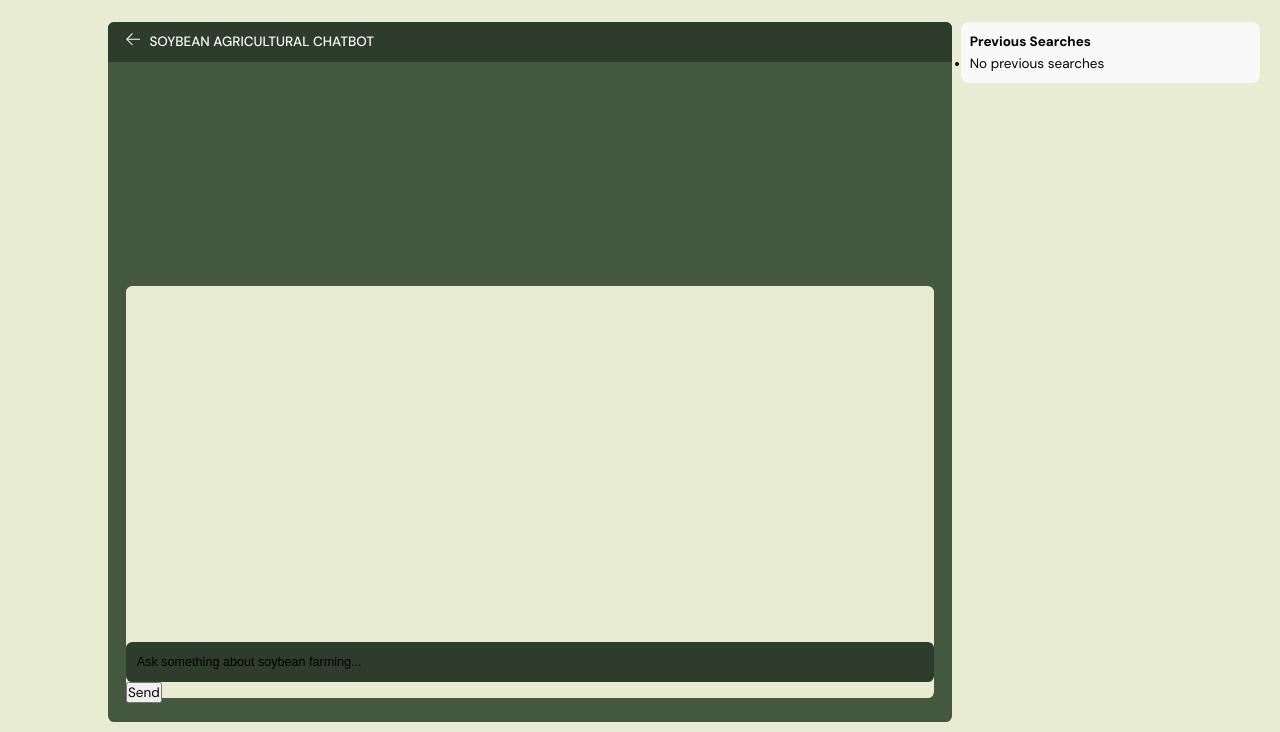
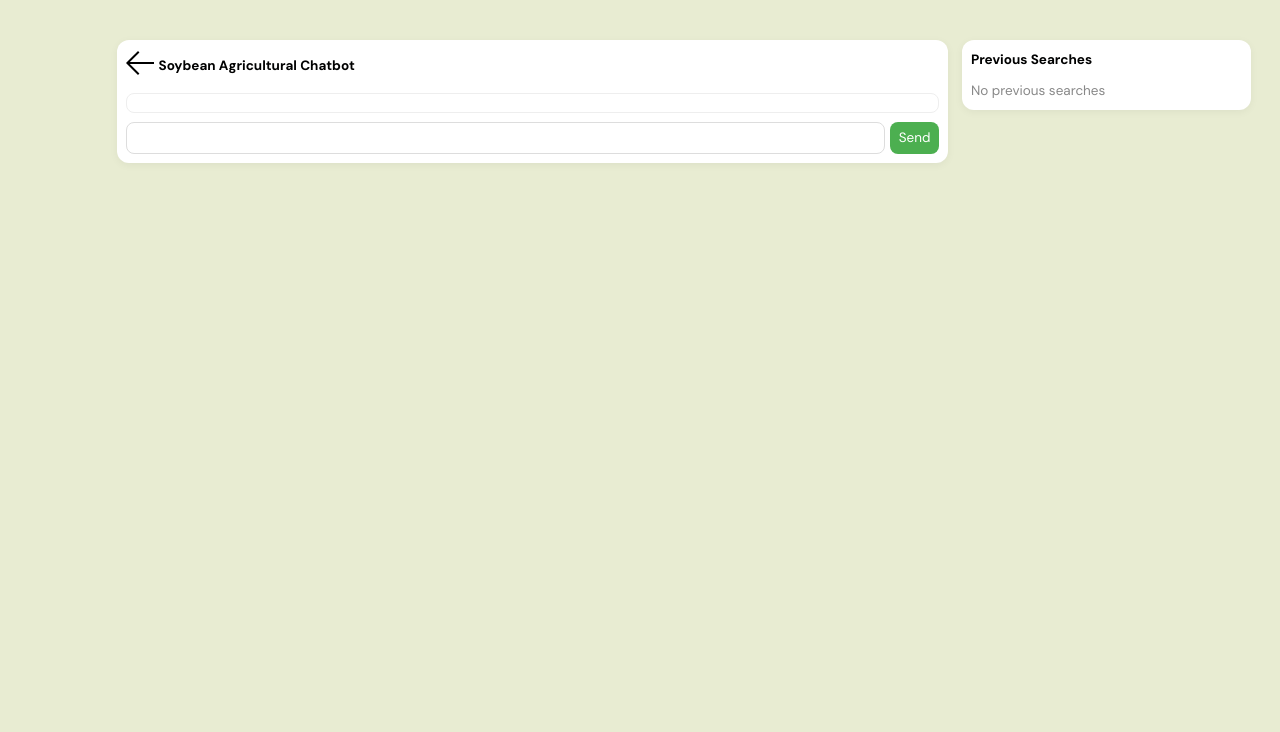
Before and after one commit to OchiengGideon/SoyBeans-Chart-Agent, a Django app: page /chart/ in a window 1280 px wide. Shown: the part 68-800 px from the top of the page. Run offline with Django 4.2, Linux system fonts and the light colour scheme; a user stored in the database is signed in; parts of the project's set-up code (start-up, migrations or seed data) failed here and were passed over.

Commit message:
Refactor chat interface for improved layout and user experience

```diff
--- a/Soybeans Chart Agent/FSRP/templates/FSRP/chart.html
+++ b/Soybeans Chart Agent/FSRP/templates/FSRP/chart.html
@@ -3,50 +3,40 @@
 
 {% block content %}
 <main class="profile-page layout layout--2">
-  <div class="container" style="display: flex; gap: 1rem;">
-    <!-- Chat Section: occupies 3/4 of width -->
-    <div class="room" style="flex: 3;">
-      <div class="room__top">
-        <div class="room__topLeft">
-          <a href="{% url 'home' %}">
-            <!-- Back Arrow Icon -->
-            <svg version="1.1" xmlns="http://www.w3.org/2000/svg" width="32" height="32" viewBox="0 0 32 32">
-              <title>arrow-left</title>
-              <path d="M13.723 2.286l-13.723 13.714 13.719 13.714 1.616-1.611-10.96-10.96h27.625v-2.286h-27.625l10.965-10.965-1.616-1.607z"></path>
-            </svg>
-          </a>
-          <h3>Soybean Agricultural Chatbot</h3>
-        </div>
+  <div class="container" style="display: flex; gap: 1.5rem; padding: 2rem 1rem;">
+
+    <!-- Chat Section -->
+    <section class="chat-section" style="flex: 3; background: #fff; border-radius: 12px; box-shadow: 0 2px 8px rgba(0,0,0,0.05); display: flex; flex-direction: column; padding: 1rem;">
+
+      <div class="chat-header" style="display: flex; align-items: center; gap: 0.5rem; margin-bottom: 1rem;">
+        <a href="{% url 'home' %}">
+          <svg xmlns="http://www.w3.org/2000/svg" width="28" height="28" viewBox="0 0 32 32"><path d="M13.723 2.286l-13.723 13.714 13.719 13.714 1.616-1.611-10.96-10.96h27.625v-2.286h-27.625l10.965-10.965-1.616-1.607z"/></svg>
+        </a>
+        <h3 style="margin: 0;">Soybean Agricultural Chatbot</h3>
       </div>
 
-      <div class="room__box scroll">
-        <div class="room__conversation">
-          <div class="threads scroll" id="chat"></div>
-        </div>
-      </div>
+      <div class="chat-box scroll" style="flex: 1; overflow-y: auto; border: 1px solid #eee; border-radius: 8px; padding: 1rem; margin-bottom: 1rem;" id="chat"></div>
 
-      <div class="room__message">
-        <form onsubmit="sendMessage(); return false;">
-          {% csrf_token %}
-          <input type="text" name="body" id="user_input" placeholder="Ask something about soybean farming..." />
-          <button type="submit">Send</button>
-        </form>
-      </div>
-    </div>
+      <form onsubmit="sendMessage(); return false;" class="chat-input-form" style="display: flex; gap: 0.5rem;">
+        {% csrf_token %}
+        <input type="text" name="body" id="user_input" placeholder="Ask something about soybean farming..." style="flex: 1; padding: 0.75rem; border-radius: 8px; border: 1px solid #ddd;" />
+        <button type="submit" style="padding: 0.75rem 1rem; border-radius: 8px; border: none; background-color: #4CAF50; color: white;">Send</button>
+      </form>
+    </section>
     <!-- End Chat Section -->
 
-    <!-- Previous Searches Section: occupies 1/4 of width -->
-    <aside class="previous-searches" style="flex: 1; background: #f9f9f9; border-radius: 8px; padding: 1rem;">
-      <h4 class="previous-searches__title">Previous Searches</h4>
-      <ul class="previous-searches__list scroll">
+    <!-- Previous Searches Section -->
+    <aside class="previous-searches" style="flex: 1; background: #fff; border-radius: 12px; box-shadow: 0 2px 8px rgba(0,0,0,0.05); padding: 1rem; display: flex; flex-direction: column;">
+      <h4 style="margin-bottom: 1rem;">Previous Searches</h4>
+      <ul class="scroll" style="list-style: none; padding: 0; margin: 0; flex: 1; overflow-y: auto;">
         {% if request.session.previous_queries %}
           {% for query in request.session.previous_queries %}
-            <li class="previous-searches__item">
-              <button type="button" onclick="repeatSearch('{{ query }}')">{{ query }}</button>
+            <li style="margin-bottom: 0.5rem;">
+              <button type="button" onclick="repeatSearch('{{ query }}')" style="width: 100%; padding: 0.5rem; border: none; background: #f1f1f1; border-radius: 8px;">{{ query }}</button>
             </li>
           {% endfor %}
         {% else %}
-          <li class="previous-searches__empty">No previous searches</li>
+          <li style="color: #888;">No previous searches</li>
         {% endif %}
       </ul>
     </aside>
@@ -58,7 +48,6 @@
 
 {% block scripts %}
 <script>
-  // CSRF helper
   function getCookie(name) {
     let cookieValue = null;
     if (document.cookie && document.cookie !== '') {
@@ -74,17 +63,15 @@
     return cookieValue;
   }
 
-  // Send message with chat injection
   async function sendMessage() {
     const user_input = document.getElementById('user_input').value;
     const csrftoken = getCookie('csrftoken');
     if (!user_input) return;
 
-    // Append user message
     const chat = document.getElementById('chat');
-    chat.innerHTML += `<div class="thread user-thread"><div class="thread__details"><strong>You:</strong> ${user_input}</div></div>`;
+    chat.innerHTML += `<div class="thread user-thread" style="margin-bottom: 1rem;"><strong>You:</strong> ${user_input}</div>`;
 
-    // Save to previous searches
+    // Save to previous queries
     fetch('/save-query', {
       method: 'POST',
       headers: {
@@ -94,7 +81,6 @@
       body: `query=${encodeURIComponent(user_input)}`
     });
 
-    // Fetch bot response
     const res = await fetch('/ask', {
       method: 'POST',
       headers: {
@@ -107,14 +93,13 @@
     const data = await res.json();
     const response = data.response;
 
-    // Build bot reply
     let replyHTML;
     if (!response || !response.answer) {
-      replyHTML = `<div class="thread bot-thread"><div class="thread__details"><strong>Bot:</strong> Sorry, I couldn’t generate a helpful response.</div></div>`;
+      replyHTML = `<div class="thread bot-thread" style="margin-bottom: 1rem;"><strong>Bot:</strong> Sorry, I couldn’t generate a helpful response.</div>`;
     } else {
-      replyHTML = `<div class="thread bot-thread"><div class="thread__details"><strong>Bot:</strong><p>${response.answer}</p>`;
+      replyHTML = `<div class="thread bot-thread" style="margin-bottom: 1rem;"><strong>Bot:</strong><p>${response.answer}</p>`;
 
-      if (response.recommendations && response.recommendations.length > 0) {
+      if (response.recommendations?.length > 0) {
         replyHTML += `<p><strong>Recommendations:</strong></p><ul>`;
         response.recommendations.forEach(item => {
           replyHTML += `<li>${item}</li>`;
@@ -126,7 +111,7 @@
         replyHTML += `<p><em>Location-specific advice: ${response.location}</em></p>`;
       }
 
-      replyHTML += `</div></div>`;
+      replyHTML += `</div>`;
     }
 
     chat.innerHTML += replyHTML;
@@ -134,7 +119,6 @@
     chat.scrollTop = chat.scrollHeight;
   }
 
-  // Repeat a previous search
   function repeatSearch(query) {
     document.getElementById('user_input').value = query;
     sendMessage();
```
